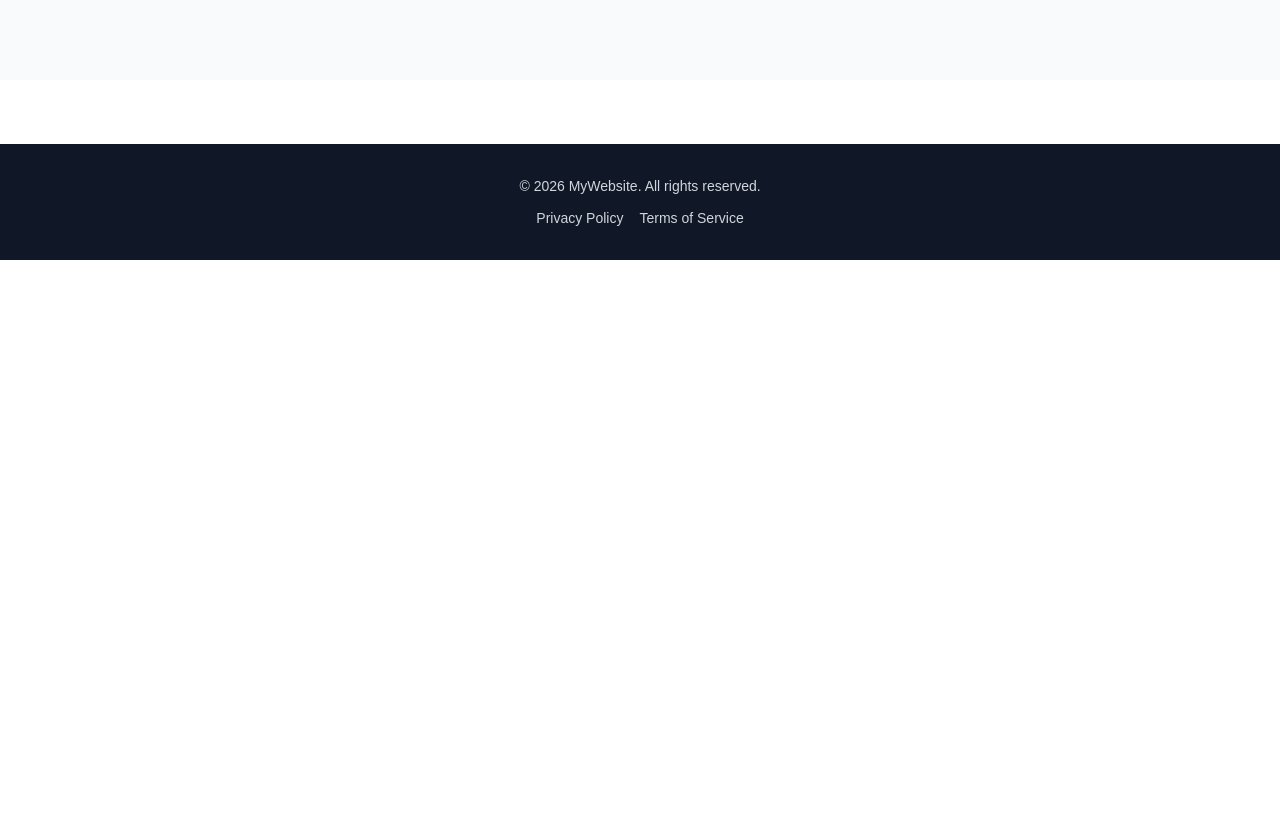
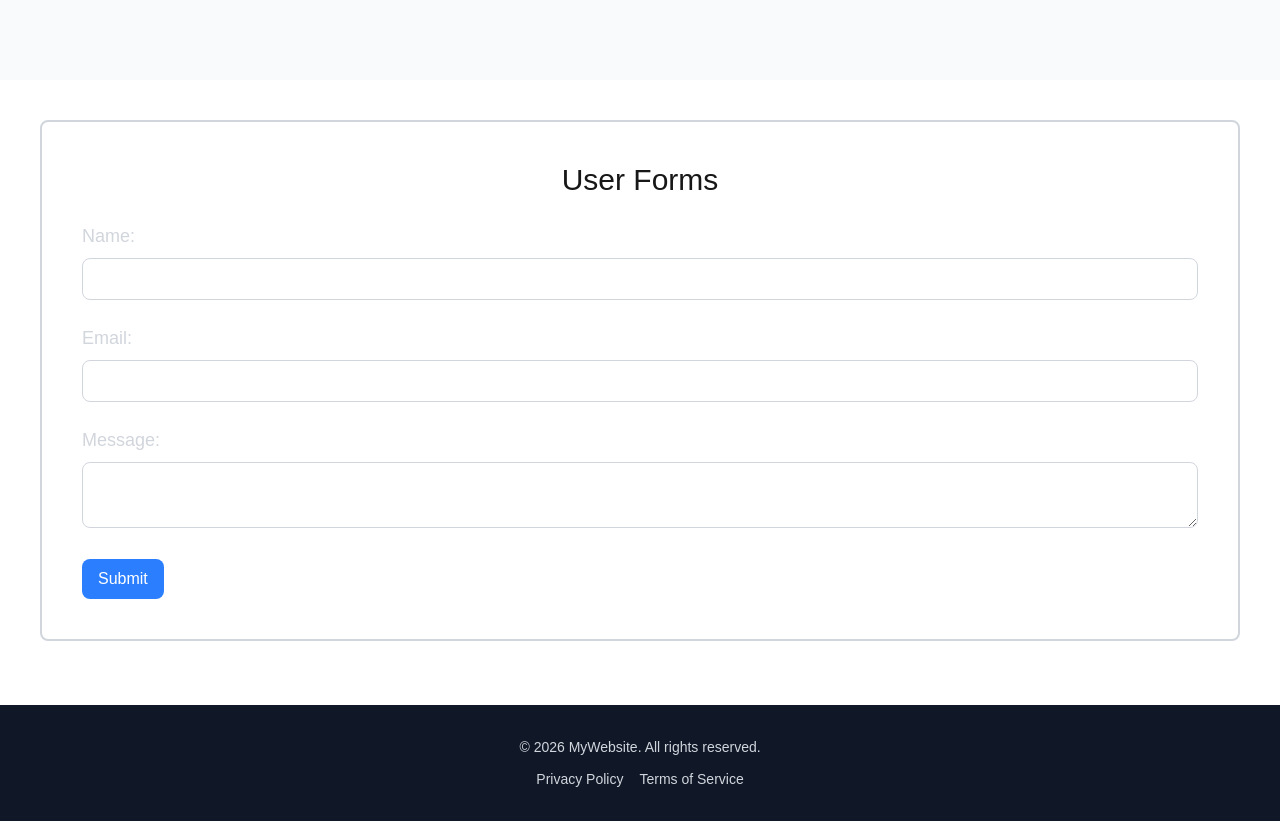
Before and after one commit to Sameer9823/Nextjs, a Next.js app: page / in a window 1280 px wide. Shown: the part 780-1601 px from the top of the page. Before the commit the page ends 1040 px from the top, so only its background shows below. Built offline with nearby package versions, Linux system fonts and the light colour scheme; no server answers.

Commit message:
feat: add UserForms component for user input and integrate with createUser function

```diff
--- /dev/null
+++ b/actions/index.ts
@@ -0,0 +1,19 @@
+"use server";
+
+type CreateUserInput = {
+  name: string;
+  email: string;
+  message: string;
+};
+
+export async function createUser({ name, email, message }: CreateUserInput) {
+  console.log("User Data Received:");
+  console.log("Name:", name);
+  console.log("Email:", email);
+  console.log("Message:", message);
+
+  // Example:
+  // await db.user.create({ data: { name, email, message } });
+
+  return { success: true };
+}
--- /dev/null
+++ b/app/components/UserForms.tsx
@@ -0,0 +1,95 @@
+"use client";
+
+import React, { useState } from "react";
+import { createUser } from "@/actions";
+
+type UserData = {
+  name: string;
+  email: string;
+  message: string;
+};
+
+function UserForms() {
+  const [submittedData, setSubmittedData] = useState<UserData | null>(null);
+
+  const handleSubmit = async (e: React.FormEvent<HTMLFormElement>) => {
+    e.preventDefault();
+
+    const formData = new FormData(e.currentTarget);
+    const data = Object.fromEntries(formData.entries());
+
+    const userData: UserData = {
+      name: data.name as string,
+      email: data.email as string,
+      message: data.message as string,
+    };
+
+    await createUser(userData);
+    setSubmittedData(userData);
+
+    e.currentTarget.reset();
+  };
+
+  return (
+    <div className="m-10 p-10 border-2 border-gray-300 rounded-lg">
+      <h1 className="text-3xl text-center">User Forms</h1>
+
+      <form onSubmit={handleSubmit} className="mt-6">
+        <div className="mt-6">
+          <label className="block text-lg font-medium text-gray-300">
+            Name:
+          </label>
+          <input
+            type="text"
+            name="name"
+            className="mt-2 p-2 border border-gray-300 rounded-lg w-full"
+            required
+          />
+        </div>
+
+        <div className="mt-6">
+          <label className="block text-lg font-medium text-gray-300">
+            Email:
+          </label>
+          <input
+            type="email"
+            name="email"
+            className="mt-2 p-2 border border-gray-300 rounded-lg w-full"
+            required
+          />
+        </div>
+
+        <div className="mt-6">
+          <label className="block text-lg font-medium text-gray-300">
+            Message:
+          </label>
+          <textarea
+            name="message"
+            className="mt-2 p-2 border border-gray-300 rounded-lg w-full"
+            required
+          />
+        </div>
+
+        <div className="mt-6">
+          <button
+            type="submit"
+            className="px-4 py-2 bg-blue-500 text-white font-medium rounded-lg hover:bg-blue-600 transition"
+          >
+            Submit
+          </button>
+        </div>
+      </form>
+
+      {/* Show submitted data */}
+      {submittedData && (
+        <div className="mt-6 p-4 border border-green-500 bg-green-100 text-gray-900 rounded-lg">
+          <p><strong>Name:</strong> {submittedData.name}</p>
+          <p><strong>Email:</strong> {submittedData.email}</p>
+          <p><strong>Message:</strong> {submittedData.message}</p>
+        </div>
+      )}
+    </div>
+  );
+}
+
+export default UserForms;
--- a/app/page.tsx
+++ b/app/page.tsx
@@ -1,3 +1,5 @@
+import UserForms from "./components/UserForms";
+
 export default async function HomePage() {
 
   try {
@@ -9,6 +11,8 @@ export default async function HomePage() {
   }
 
   return (
+    <>
+
     <div className="min-h-screen bg-gray-50 flex items-center justify-center px-4">
       <div className="max-w-4xl text-center bg-white rounded-2xl shadow-md p-10">
         <h1 className="text-4xl font-bold text-gray-800 mb-4">
@@ -67,10 +71,11 @@ export default async function HomePage() {
       </div>
       <div className="mt-10">
 
-        <p className="text-gray-600 text-sm">
-          Powered by: Next.js, React, and Tailwind CSS
-        </p>
+
       </div>
+
     </div>
+      <UserForms/>
+    </>
   );
 }
```
